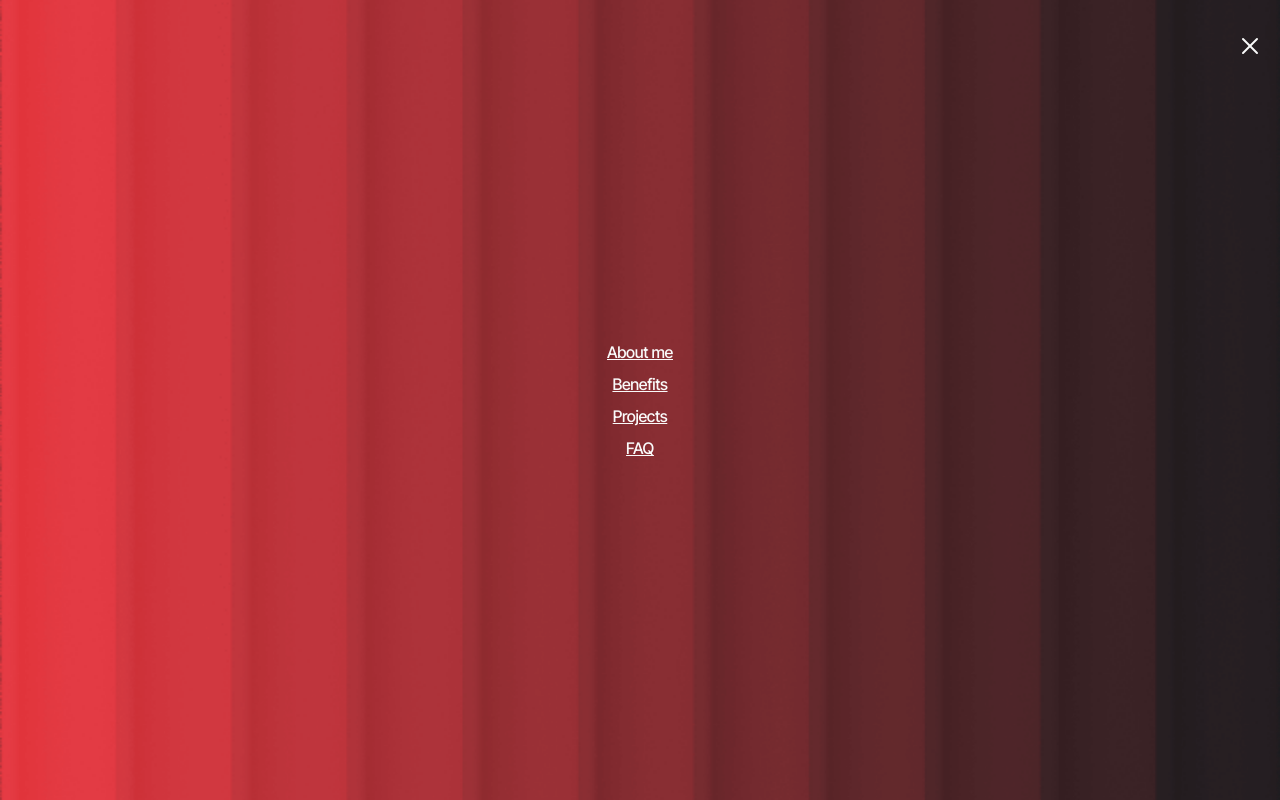
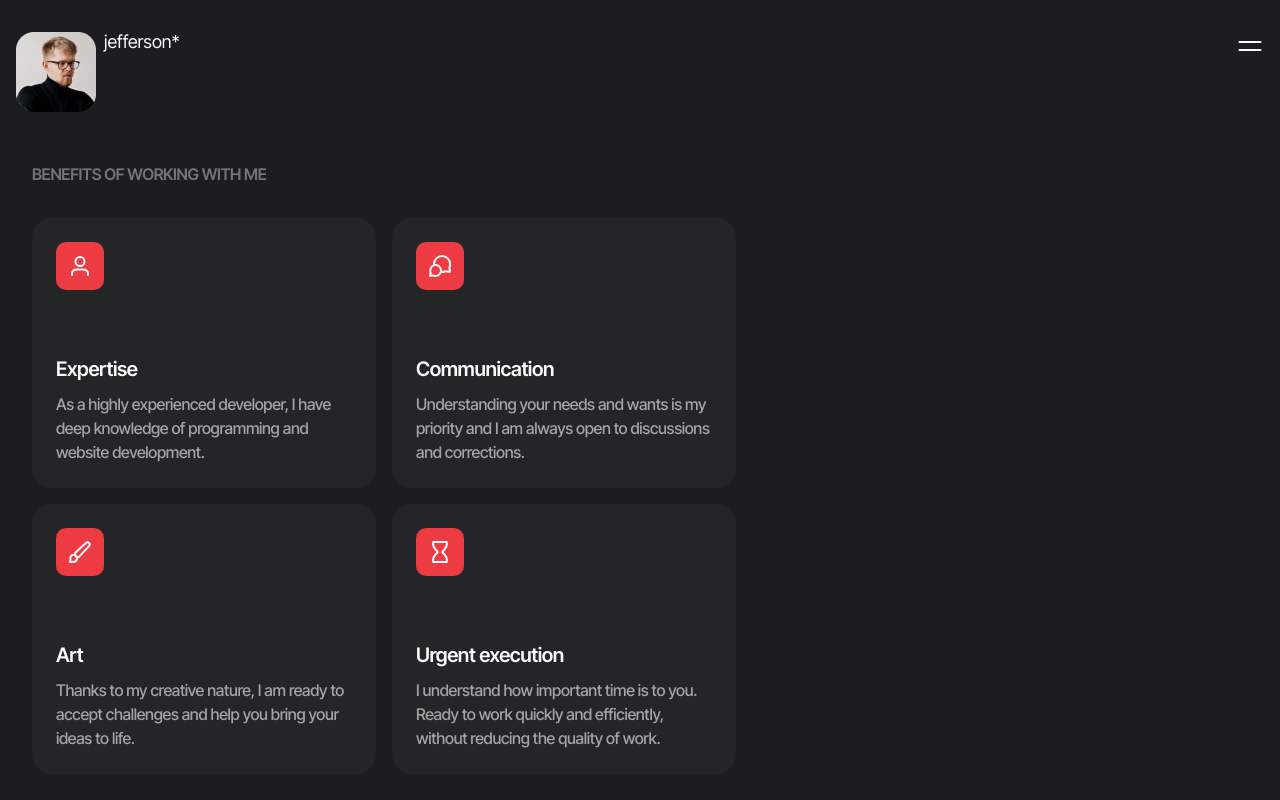
Before and after one commit to Cassel444/project-A1b2C3d4, a website: page src/index.html in a window 1280 px wide. Shown: the top 800 px of the page. Drawn offline with nearby package versions, Linux system fonts and the light colour scheme; files that its build step writes are made by us from their sources.

Commit message:
header styles

```diff
--- a/src/css/header.css
+++ b/src/css/header.css
@@ -1,20 +1,31 @@
-.heder-wraper {
-  padding-top: 32px;
+.header {
+  position: absolute;
+  top: 0;
+  left: 0;
+  width: 100%;
+  background-color: transparent;
+}
+.header-wraper {
+  padding: 32px 16px 0;
   display: flex;
   align-items: flex-start;
   justify-content: space-between;
 }
 .logo {
+  display: flex;
+  gap: 8px;
+  align-items: flex-start;
+  justify-content: center;
 }
 .logo img {
   width: 80px;
   height: 80px;
 }
 .logo-text {
+  font-size: 18px;
 }
 .navigation {
-}
-.is-open {
+  display: none;
 }
 .menu {
 }
@@ -25,8 +36,17 @@
 .nav-link {
 }
 .open-menu-btn {
+  display: flex;
+  align-items: center;
+  justify-content: center;
+  width: 28px;
+  height: 28px;
+  padding: 0;
+  background-color: transparent;
+  border: none;
 }
 .burger-menu {
+  stroke: #fafafa;
 }
 .backdrop {
   position: fixed;
@@ -86,7 +106,6 @@
 }
 .close-icon {
   stroke: #fafafa;
-  fill: #fafafa;
 }
 .navi-modal {
   display: flex;
--- a/src/partials/header.html
+++ b/src/partials/header.html
@@ -1,5 +1,5 @@
-<header>
-  <div class="container heder-wraper">
+<header class="header">
+  <div class="header-wraper">
     <a href="./index.html" class="logo">
       <img
         srcset="
@@ -11,9 +11,9 @@
       />
       <p class="logo-text">jefferson*</p>
     </a>
-    <div class="navigation is-open">
+    <div class="navigation">
       <span class="menu">Menu</span>
-      <nav class="navi">
+      <nav class="navi is-open">
         <ul class="nav-wraper">
           <li>
             <a class="nav-link" href="#about-me">About me</a>
@@ -32,14 +32,14 @@
     </div>
     <button class="open-menu-btn" type="button" aria-label="Open menu button">
       <svg class="burger-menu" width="28" height="28">
-        <use href=""></use>
+        <use href="../img/symbol-defs.svg#icon-mobile-menu"></use>
       </svg>
     </button>
   </div>
 </header>
 
 <!--modal window-->
-<div class="backdrop is-open">
+<div class="backdrop">
   <div class="modal">
     <button
       class="modal-close-btn"
```
